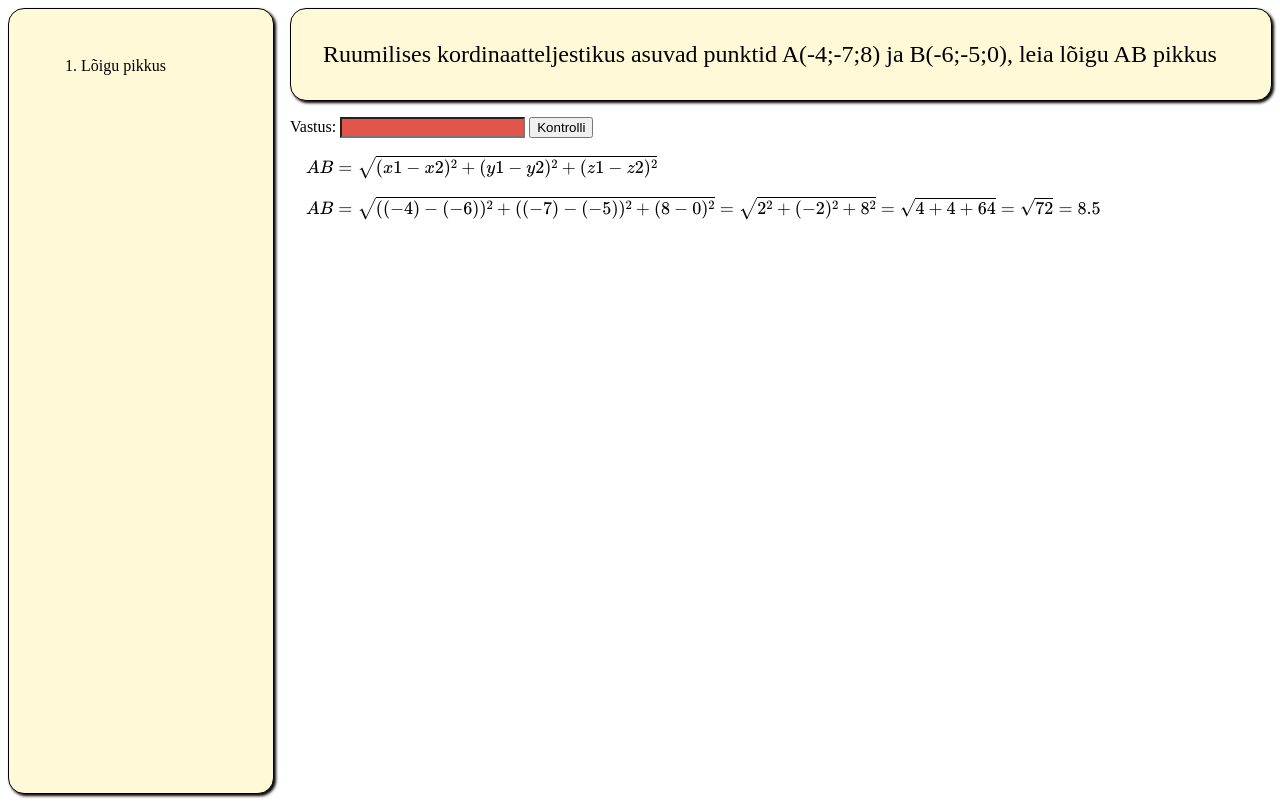
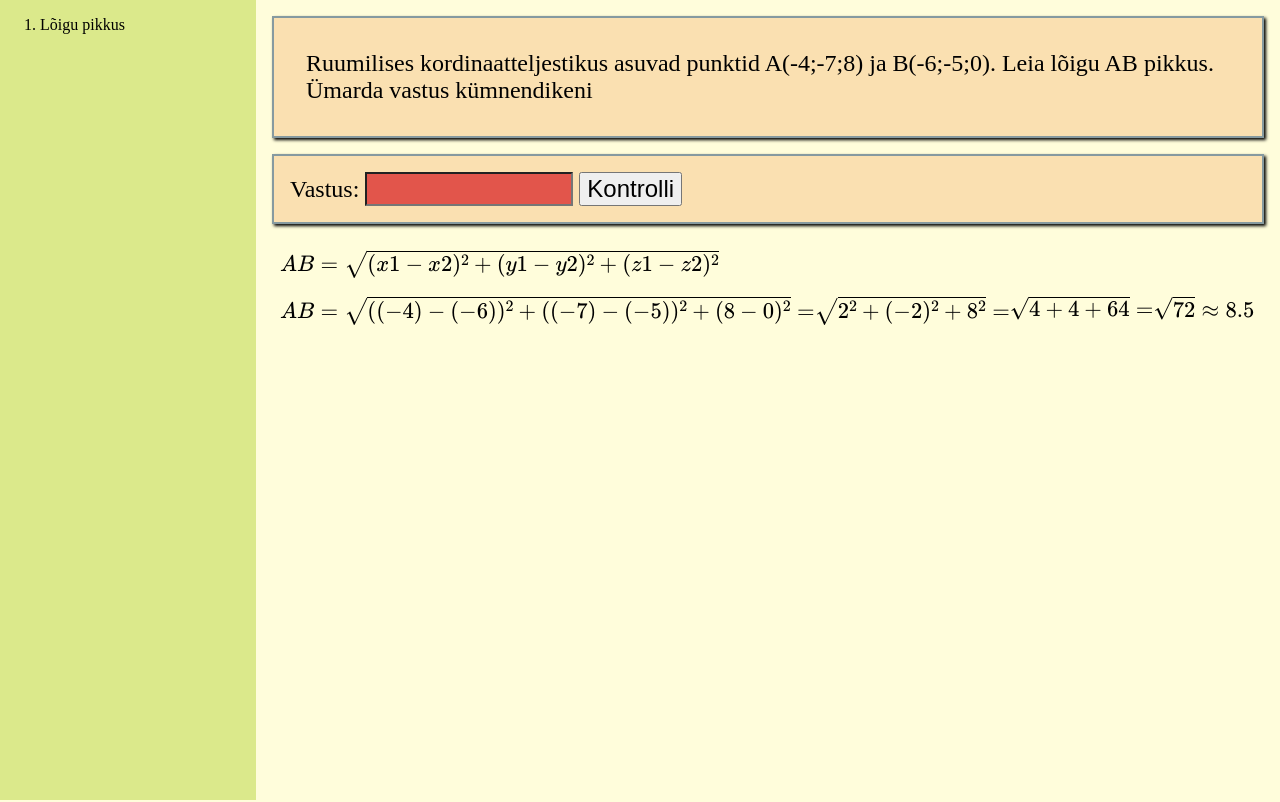
Before and after one commit to Chaostastic/math-practice, a plain HTML site: page index.html in a window 1280 px wide. Both pictures are taken after a click on the button "Kontrolli". Drawn offline with nearby package versions, Linux system fonts and the light colour scheme.

Commit message:
Better styling and minor fixes

```diff
--- a/index.html
+++ b/index.html
@@ -15,19 +15,22 @@
                 </ol>
             </div>
             <div id="page-content">
-                <div id="exercise">Ruumilises kordinaatteljestikus asuvad punktid A({x1};{y1};{z1}) ja B({x2};{y2};{z2}), leia l&otilde;igu AB pikkus</div>
-                Vastus: <input id="answer">
-                <button id="answer-submit">Kontrolli</button>
+                <div id="exercise">
+                    Ruumilises kordinaatteljestikus asuvad punktid A({x1};{y1};{z1}) ja B({x2};{y2};{z2}).
+                    Leia l&otilde;igu AB pikkus. &Uuml;marda vastus k&uuml;mnendikeni
+                </div>
+                <div id="answer-container">
+                    Vastus:
+                    <input id="answer">
+                    <button id="answer-submit">Kontrolli</button>
+                </div>
                 <div id="solution-container" class="hidden">
                     <div id="solution">
-                        \(AB =
-                        \sqrt{(x1-x2)^2+(y1-y2)^2+(z1-z2)^2}\)
-                        \(AB =
-                        \sqrt{({(x1)}-{(x2)})^2+({(y1)}-{(y2)})^2+({(z1)}-{(z2)})^2} =
-                        \sqrt{{(midAnswer1)}^2+{(midAnswer2)}^2+{(midAnswer3)}^2} =
-                        \sqrt{{midAnswer4}+{midAnswer5}+{midAnswer6}} =
-                        \sqrt{{midAnswer7}} =
-                        {answer}\)
+                        \(AB = \sqrt{(x1-x2)^2+(y1-y2)^2+(z1-z2)^2}\qquad\)
+                        \(AB = \sqrt{({(x1)}-{(x2)})^2+({(y1)}-{(y2)})^2+({(z1)}-{(z2)})^2} = \)
+                        \(\sqrt{{(midAnswer1)}^{2}+{(midAnswer2)}^{2}+{(midAnswer3)}^{2}} = \)
+                        \(\sqrt{{midAnswer4}+{midAnswer5}+{midAnswer6}} = \)
+                        \(\sqrt{{midAnswer7}} \approx {answer}\)
                     </div>
                 </div>
             </div>
--- a/stylesheet.css
+++ b/stylesheet.css
@@ -1,26 +1,24 @@
 body {
     display: flex;
-    gap: 16px;
-}
-
-#exercise,
-#sidebar {
-    background: rgb(255, 249, 215);
-    padding: 32px;
-    border-radius: 16px;
-    border: 1px solid black;
-    box-shadow: 2px 2px 3px black;
+    background-color: rgb(255, 253, 219);
+    margin: 0;
 }
 
 #sidebar {
-    width: 200px;
-    height: 90vh;
+    background: rgb(219, 233, 139);
+    width: 256px;
+    min-height: 100vh;
+    flex: none;
 }
 
 #exercise {
+    background: rgb(250, 224, 177);
+    padding: 32px;
+    border: 2px solid rgb(134, 154, 160);
+    box-shadow: 2px 2px 3px black;
     font-size: 24px;
     align-self: flex-start;
-    margin-bottom: 16px;
+    margin: 16px;
 }
 
 #page-content {
@@ -30,8 +28,28 @@ body {
 #solution {
     display: flex;
     flex-wrap: wrap;
+    margin: 24px;
+    gap: 16px 0;
+    font-size: 20px;
+}
+
+#answer-container {
+    background: rgb(250, 224, 177);
+    border: 2px solid rgb(134, 154, 160);
+    box-shadow: 2px 2px 3px black;
+    font-size: 24px;
     margin: 16px;
-    gap: 16px;
+    padding: 16px;
+}
+
+#answer-container,
+#answer-submit,
+#answer {
+    font-size: 24px;
+}
+
+#answer {
+    width: 200px;
 }
 
 .hidden {
```
